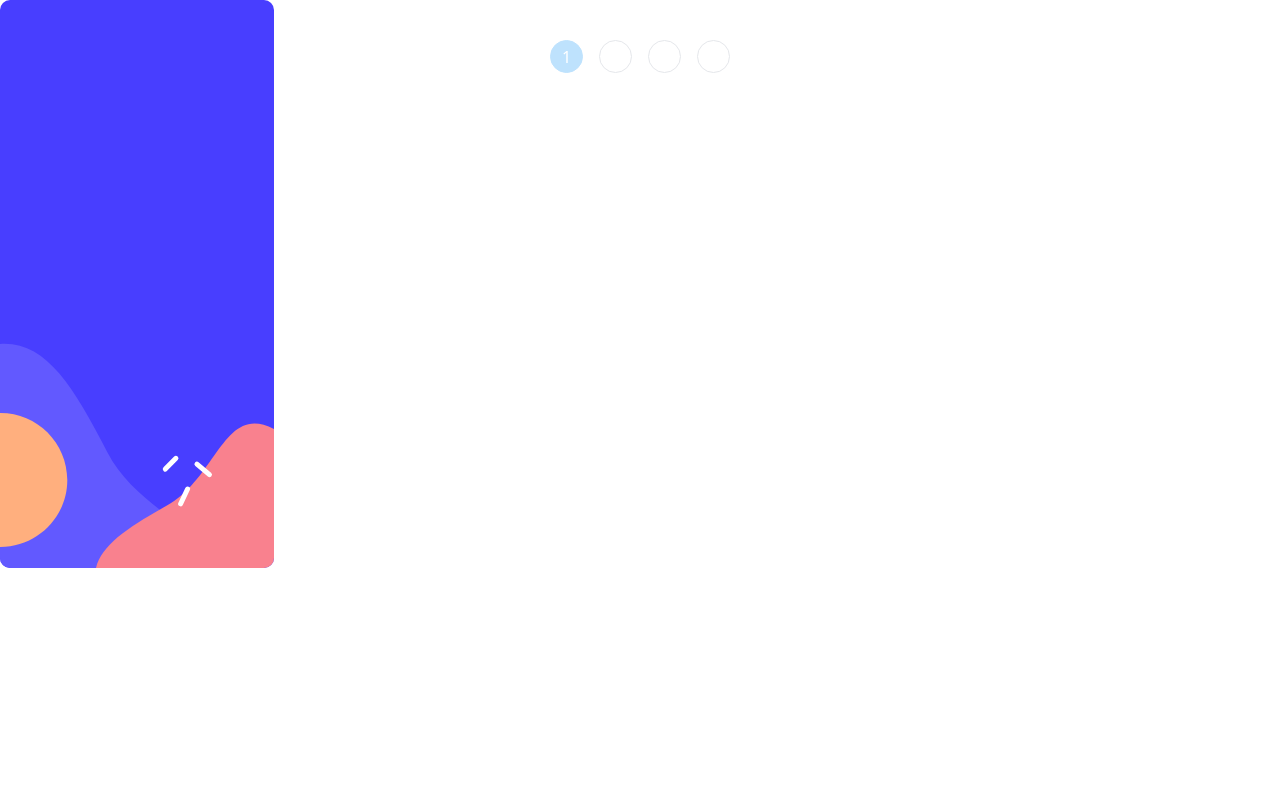
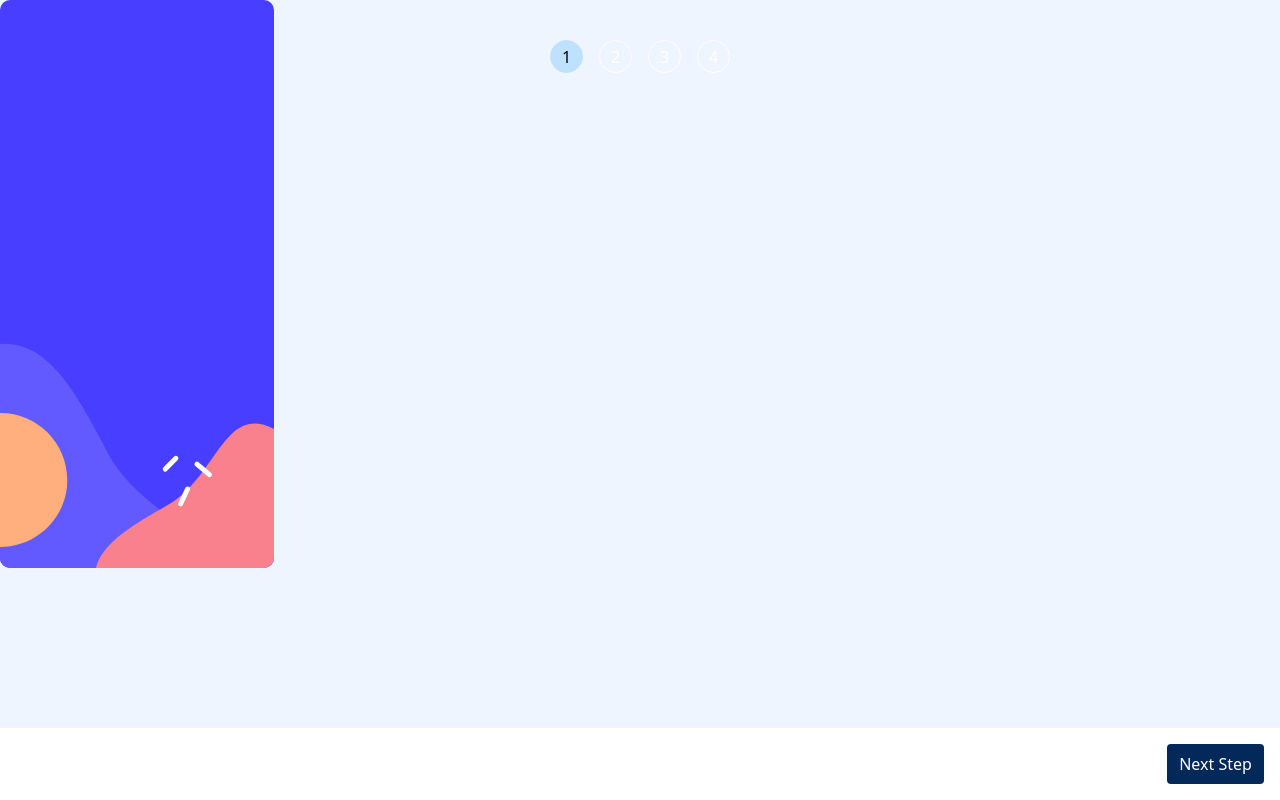
Before and after one commit to EkaAbashidze/multi-step-form-react, a React (Vite) app: page / in a window 1280 px wide. Built offline with nearby package versions, Linux system fonts and the light colour scheme.

Commit message:
feat: add navigation component

```diff
--- a/src/App.jsx
+++ b/src/App.jsx
@@ -1,16 +1,29 @@
+import { useState } from "react";
 import PageNumber from "./components/PageNumber";
-import { useState } from "react";
+import Navigation from "./components/Navigation";
 
 function App() {
   const [activeButton, setActiveButton] = useState(1);
+  const totalPages = 4;
 
   const handleButtonClick = (number) => {
     setActiveButton(number);
   };
 
+  const handleNext = () => {
+    if (activeButton < totalPages) {
+      setActiveButton(activeButton + 1);
+    }
+  };
+
+  const handlePrev = () => {
+    if (activeButton > 1) {
+      setActiveButton(activeButton - 1);
+    }
+  };
+
   return (
     <>
-      <div className="">
       <div className="flex justify-center">
         <PageNumber
           number={1}
@@ -33,7 +46,12 @@ function App() {
           onClick={() => handleButtonClick(4)}
         />
       </div>
-      </div>
+      <Navigation
+        currentPage={activeButton}
+        totalPages={totalPages}
+        onNext={handleNext}
+        onPrev={handlePrev}
+      />
     </>
   );
 }
--- /dev/null
+++ b/src/components/Navigation.jsx
@@ -0,0 +1,32 @@
+import PropTypes from "prop-types";
+
+function Navigation({ currentPage, totalPages, onNext, onPrev }) {
+  return (
+    <div className="fixed bottom-0 left-0 right-0 p-4 bg-white shadow-lg flex justify-between items-center">
+      {currentPage > 1 && (
+        <button className="text-grey p-2 rounded" onClick={onPrev}>
+          Go Back
+        </button>
+      )}
+      {currentPage < totalPages && (
+        <button
+          className={`w-[97px] h-[40px] ${
+            currentPage === 1 ? "ml-auto" : ""
+          } bg-denim text-white p-2 rounded`}
+          onClick={onNext}
+        >
+          Next Step
+        </button>
+      )}
+    </div>
+  );
+}
+
+Navigation.propTypes = {
+  currentPage: PropTypes.number.isRequired,
+  totalPages: PropTypes.number.isRequired,
+  onNext: PropTypes.func.isRequired,
+  onPrev: PropTypes.func.isRequired,
+};
+
+export default Navigation;
--- a/src/components/PageNumber.jsx
+++ b/src/components/PageNumber.jsx
@@ -3,8 +3,10 @@ import PropTypes from "prop-types";
 function PageNumber({ number, isActive, onClick }) {
   return (
     <button
-      className={`text-white m-2 rounded-full w-[33px] h-[33px] border border-1  ${
-        isActive ? "bg-sky-blue text-black border-sky-blue" : " "
+      className={`m-2 rounded-full w-[33px] h-[33px] border border-1  ${
+        isActive
+          ? "bg-sky-blue text-black border-sky-blue"
+          : "text-white border-white"
       }`}
       onClick={onClick}
     >
--- a/src/index.css
+++ b/src/index.css
@@ -4,9 +4,11 @@
 
 body {
   background-image: url("../public/images/bg-sidebar-mobile.svg");
-  background-size: cover;
+  background-size: contain;
   background-repeat: no-repeat;
   padding: 32px 16px;
+  height: 100vh;
+  background-color: #eff5ff;
 }
 
 @media (min-width: 768px) {
--- a/tailwind.config.js
+++ b/tailwind.config.js
@@ -6,6 +6,9 @@ export default {
       colors: {
         transparent: "transparent",
         "sky-blue": "#BEE2FD",
+        denim: "#022959",
+        grey: "#9699AA",
+        bg: "#EFF5FF",
       },
       backgroundImage: {
         // "bg-mobile": "url('../public/images/bg-sidebar-mobile.svg')",
```
Lines whose indentation alone changed are shown as unchanged.
